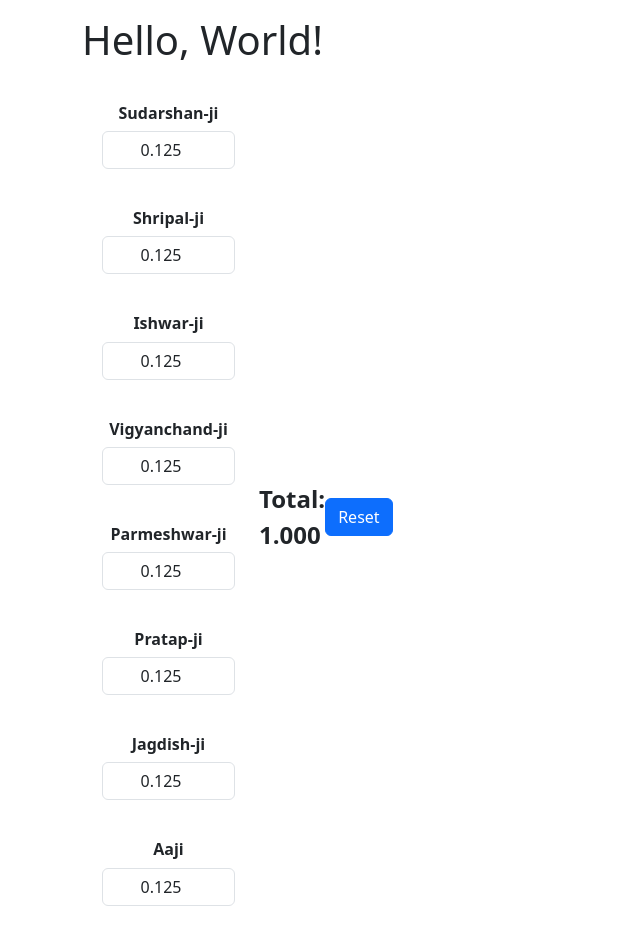
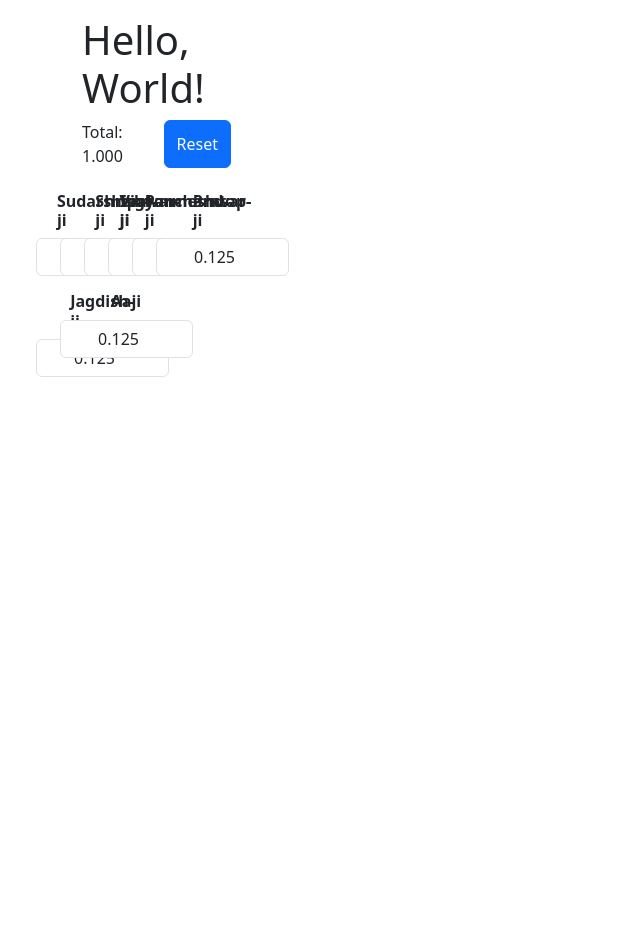
Before and after one commit to zarir-engineer/partition-tree-app, a Next.js app: page / in a window 1280 px wide. Shown: the top 944 px of the page, without its empty margins (0-640 px from the left). After the commit the page ends 800 px from the top, so only its background shows below. Built offline with nearby package versions, Linux system fonts and the light colour scheme.

Commit message:
Update CloudSpinnerGrid.tsx

```diff
--- a/components/CloudSpinnerGrid.tsx
+++ b/components/CloudSpinnerGrid.tsx
@@ -17,14 +17,12 @@ const CloudSpinnerGrid: React.FC = () => {
     const newValues = [...values];
     newValues[index] = newValue;
 
-    // Update only unedited values to keep the total 1
     const total = newValues.reduce((sum, value) => sum + value, 0);
-    const remainingValue = 1 - newValue;
+    const remainingValue = 1 - total;
 
     let remainingSum = 0;
     let remainingCount = 0;
 
-    // Adjust the unedited values
     newValues.forEach((value, idx) => {
       if (!edited[idx]) {
         remainingSum += value;
@@ -32,7 +30,6 @@ const CloudSpinnerGrid: React.FC = () => {
       }
     });
 
-    // Evenly distribute remaining value to unedited spinners
     if (remainingCount > 0) {
       const perRemaining = remainingValue / remainingCount;
       newValues.forEach((value, idx) => {
@@ -42,12 +39,17 @@ const CloudSpinnerGrid: React.FC = () => {
       });
     }
 
+    const finalTotal = newValues.reduce((sum, value) => sum + value, 0);
+    if (finalTotal !== 1) {
+      newValues[newValues.length - 1] += 1 - finalTotal;
+    }
+
     setValues(newValues);
   };
 
   const handleValueChange = (index: number, newValue: number) => {
     const newEdited = [...edited];
-    newEdited[index] = true;  // Mark this spinner as edited
+    newEdited[index] = true;
     setEdited(newEdited);
     updateValues(index, newValue);
   };
@@ -60,11 +62,15 @@ const CloudSpinnerGrid: React.FC = () => {
   const total = values.reduce((sum, value) => sum + value, 0).toFixed(3);
 
   return (
-    <div className="container py-4">
-      {/* Main Content - 8 Columns */}
-      <div className="row row-cols-8 g-4">
+    <div className="d-flex flex-column align-items-center">
+      <div className="d-flex justify-content-between w-100 mb-3">
+        <span className="font-weight-bold">Total: {total}</span>
+        <button onClick={handleReset} className="btn btn-primary">Reset</button>
+      </div>
+
+      <div className="row w-100">
         {names.map((name, index) => (
-          <div key={index} className="col">
+          <div className="col-1" key={index}>
             <CloudSpinner
               name={name}
               value={values[index]}
@@ -73,17 +79,6 @@ const CloudSpinnerGrid: React.FC = () => {
           </div>
         ))}
       </div>
-
-      {/* Total and Reset Button */}
-      <div className="d-flex justify-content-between align-items-center mt-4">
-        <span className="fs-4 fw-bold">Total: {total}</span>
-        <button
-          onClick={handleReset}
-          className="btn btn-primary"
-        >
-          Reset
-        </button>
-      </div>
     </div>
   );
 };
```
